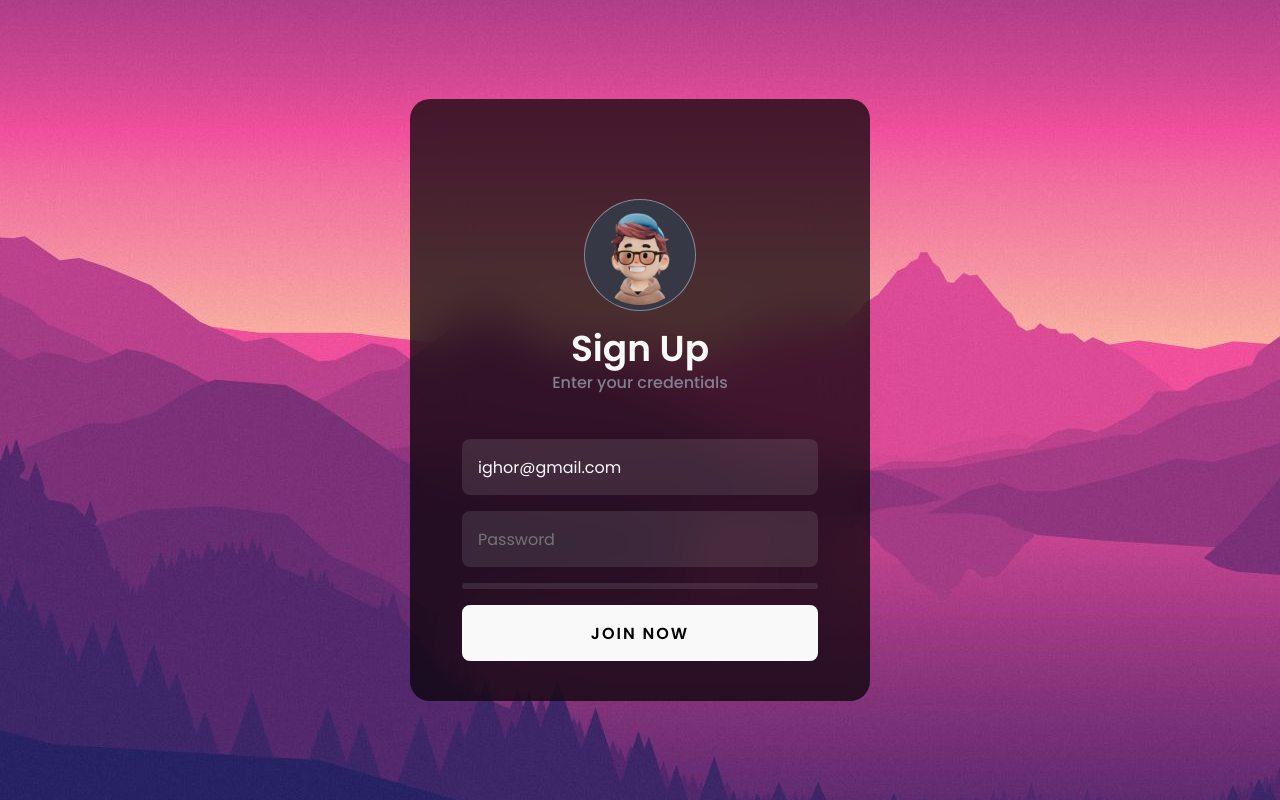
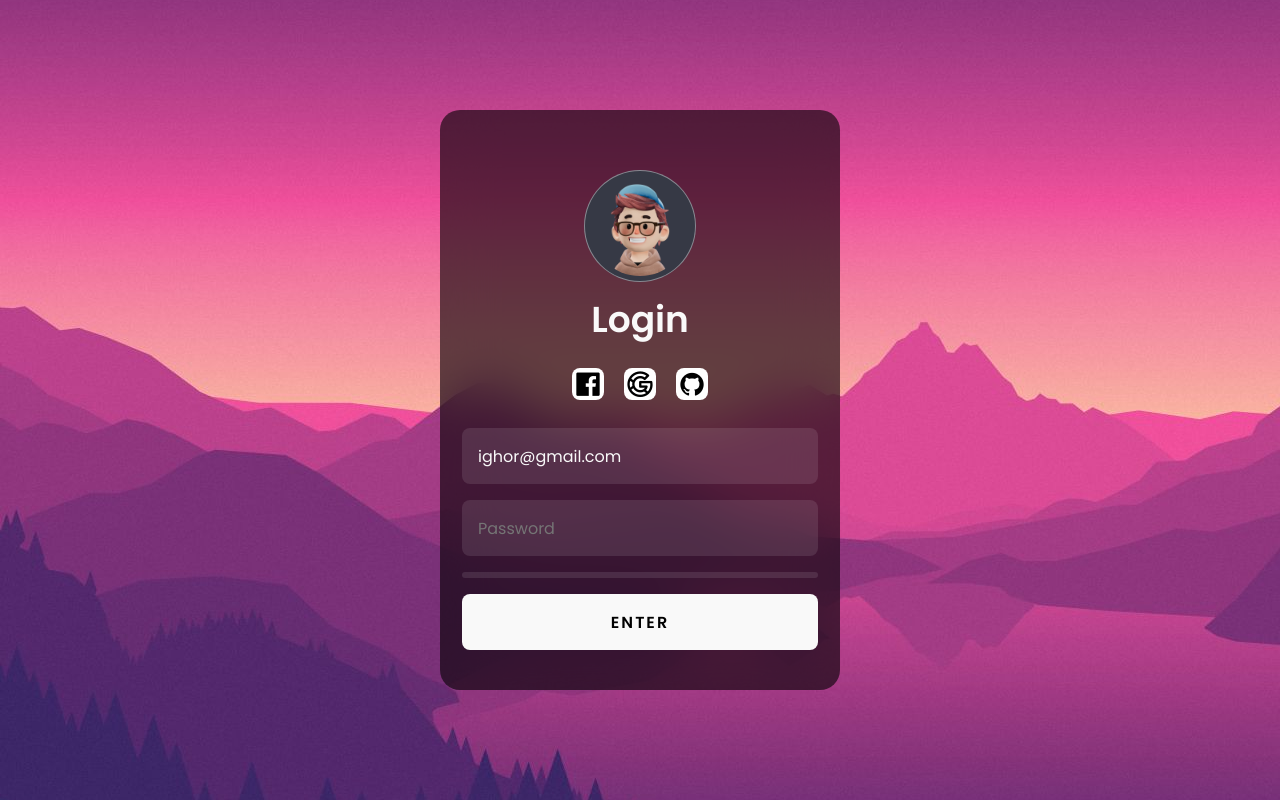
Before and after one commit to ighoralves/sign-up, a website built with Parcel: page index.html in a window 1280 px wide. Built offline with nearby package versions, Linux system fonts and the light colour scheme.

Commit message:
projeto finalizado

```diff
--- a/assets/styles/components/Main.scss
+++ b/assets/styles/components/Main.scss
@@ -1,7 +1,8 @@
 .Main {
   background: url('/img/bg-signin.jpg');
+  object-fit: cover;
   height: 100vh;
-  max-width: 100%;
+  width: 100%;
   display: flex;
   align-items: center;
   justify-content: center;
@@ -11,16 +12,34 @@
 
   &-card {
     width: 400px;
-    padding: 100px 30px 32px;
+    padding: 60px 0px 32px;
     border-radius: 20px;
-    background: rgba(0, 0, 0, 0.7);
+    background: rgba(0, 0, 0, 0.6);
     backdrop-filter: blur(26px);
     text-align: center;
   }
 
   &-content {
-    width: 300px;
+    // width: 300px;
     margin: 0 auto;
+  }
+
+  &-icon {
+    margin-top: 30px;
+    margin-bottom: 20px;
+    display: flex;
+    align-items: center;
+    justify-content: center;
+    gap: 20px;
+    cursor: pointer;
+
+    .uil {
+      color: #000;
+      font-size: 28px;
+      background: #fff;
+      border-radius: 8px;
+      padding: 3px 2px 1px;
+    }
   }
 
   &-image {
--- a/index.html
+++ b/index.html
@@ -8,6 +8,7 @@
   <meta charset="UTF-8">
   <meta http-equiv="X-UA-Compatible" content="IE=edge">
   <meta name="viewport" content="width=device-width, initial-scale=1.0">
+  <link rel="stylesheet" href="https://unicons.iconscout.com/release/v4.0.0/css/line.css">
   <link rel="stylesheet" href="./dist/index.css">
   <title>Sign Up</title>
 </head>
@@ -20,8 +21,13 @@
         <div class="Main-image">
           <img src="./assets/img/peeps-avatar-alpha.png" alt="" />
         </div>
-        <h2>Sign Up</h2>
-        <h3>Enter your credentials</h3>
+        <h2>Login</h2>
+
+        <div class="Main-icon">
+          <div class="uil uil-facebook"></div>
+          <div class="uil uil-google"></div>
+          <div class="uil uil-github"></div>
+        </div>
 
       </div>
       <form class="Main-form">
@@ -33,7 +39,7 @@
           <div></div>
         </div>
         <div class="strength" id="strength"></div>
-        <button class="control" type="button">JOIN NOW</button>
+        <button class="control" type="button">ENTER</button>
       </form>
     </div>
   </main>
```
Also changed, not shown: assets/img/face.svg (added), assets/img/github.svg (added), assets/img/google.svg (added), dist/index.css, dist/index.js, 1 other file.
